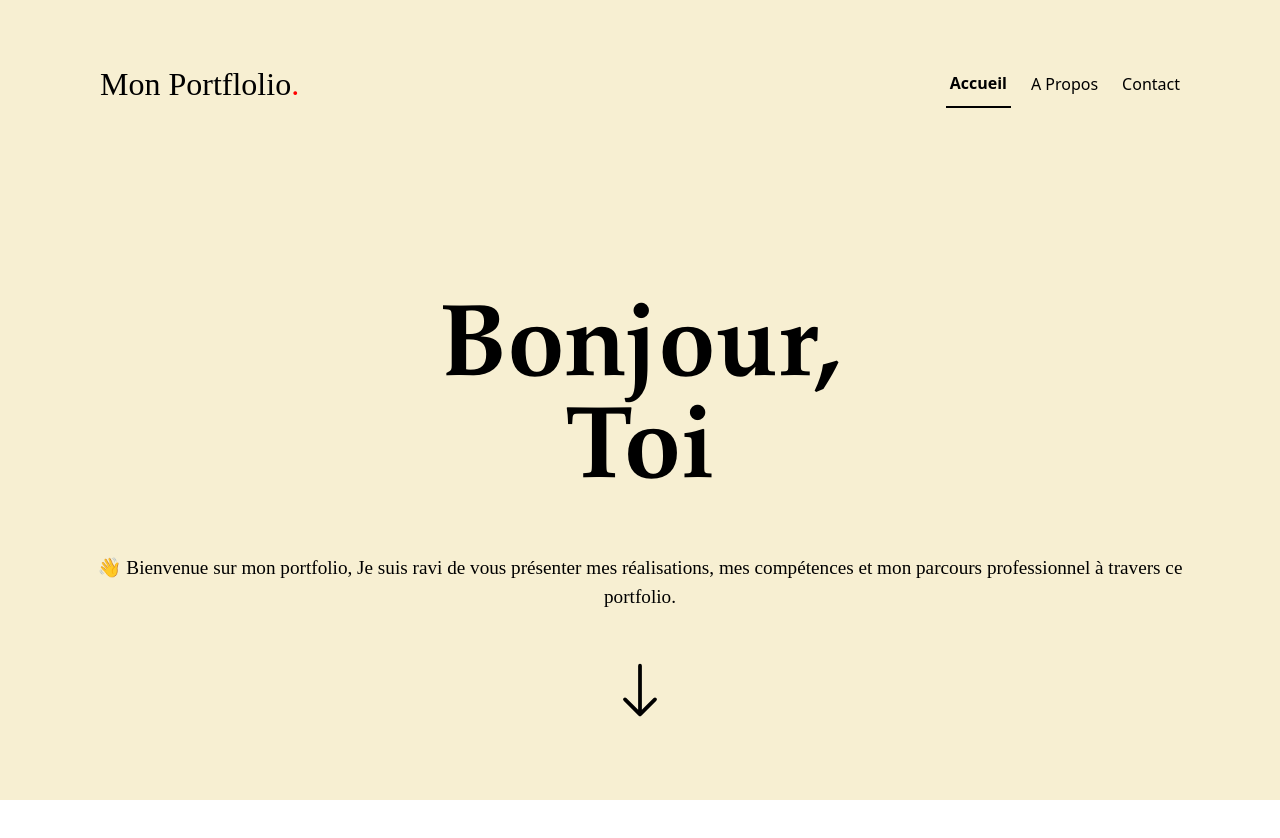
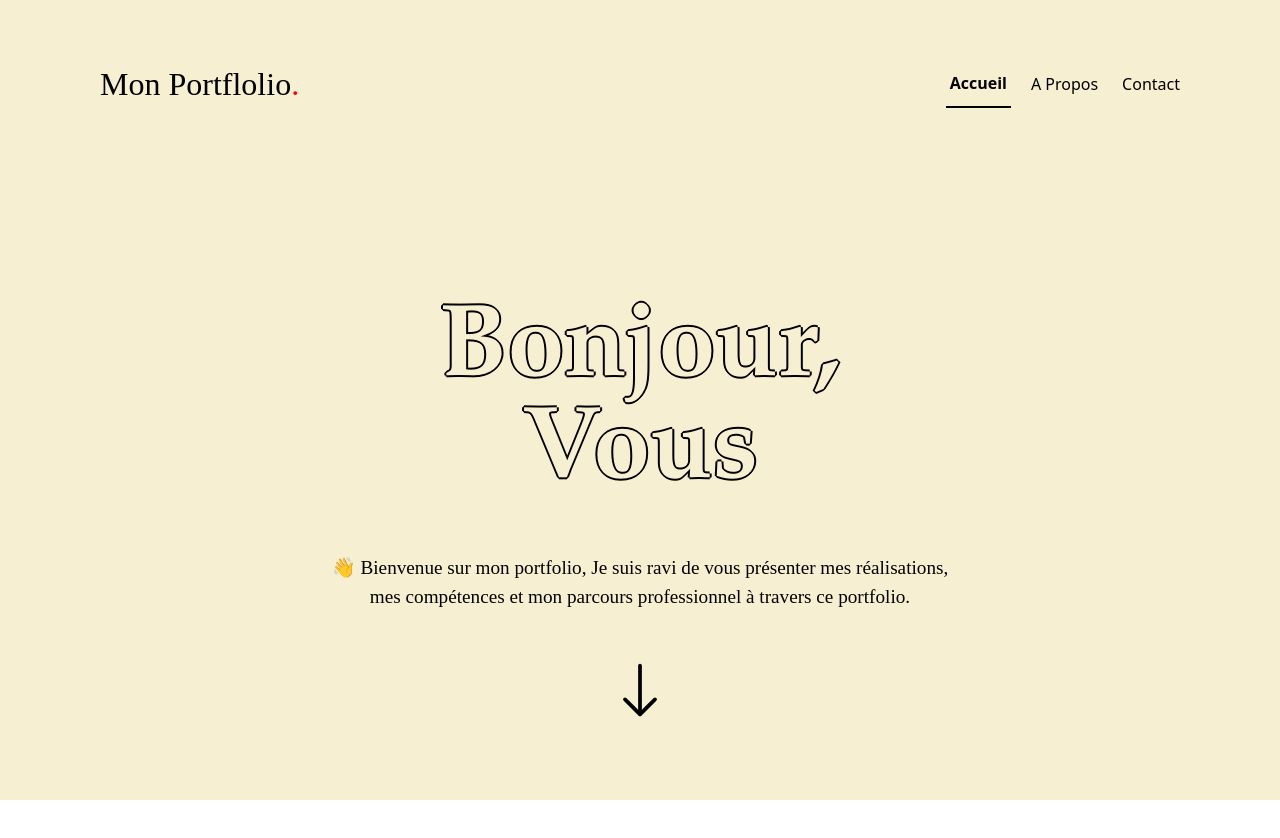
Before and after one commit to abdul-kodir2020/Mon-portfolio, a React (Create React App) app: page / in a window 1280 px wide. Shown: the top 838 px of the page. Built offline with nearby package versions, Linux system fonts and the light colour scheme; a web font is replaced by a local one.

Commit message:
5 files modified

```diff
--- a/src/App.js
+++ b/src/App.js
@@ -1,14 +1,20 @@
 import React from 'react';
+import { Routes, Route } from 'react-router-dom';
 import './style.css';
 import Accueil from './pages/Accueil';
+import Contact from './pages/Contact';
+import APropos from './pages/APropos';
 import Header from './components/Header';
-
 
 export default function App() {
   return (
     <div>
-      <Header/>
-      <Accueil />
+      <Header />
+      <Routes>
+        <Route path="/" element={<Accueil />} />
+        <Route path="/a-propos" element={<APropos />} />
+        <Route path="/contact" element={<Contact />} />
+      </Routes>
     </div>
   );
 }
--- a/src/pages/APropos.js
+++ b/src/pages/APropos.js
@@ -0,0 +1,8 @@
+import React from 'react';
+
+
+function APropos() {
+  return <div></div>;
+}
+
+export default APropos;
--- a/src/pages/Accueil.js
+++ b/src/pages/Accueil.js
@@ -13,16 +13,16 @@ function Accueil() {
 
   useEffect(() => {
     setTimeout(() => {
-      setTransform('translateX(0)')
-      setOpacity('1')
+      setTransform('translateX(0)');
+      setOpacity('1');
     }, 500);
     setTimeout(() => {
-      setTransform1('translateX(0)')
-      setOpacity1('1')
+      setTransform1('translateX(0)');
+      setOpacity1('1');
     }, 1000);
     setTimeout(() => {
-      setTransform2('translateY(0)')
-      setOpacity2('1')
+      setTransform2('translateY(0)');
+      setOpacity2('1');
     }, 1500);
     window.addEventListener('scroll', handleScroll);
   }, [backgroundColor]);
@@ -51,16 +51,28 @@ function Accueil() {
         class="divHeader d-flex align-items-end"
         style={{ backgroundColor: backgroundColor, color: color }}
       >
-        <div className="col-sm-12" style={{"transition": "all 0.5s ease"}}>
-          <p className="m-0 big text-center" style={{'transform':transform,"opacity":opacity,}}>
+        <div className="col-sm-12" style={{ transition: 'all 0.5s ease' }}>
+          <p
+            className="m-0 big text-center"
+            style={{ transform: transform, opacity: opacity }}
+          >
             Bonjour,
             <br />
-            Toi
+            Vous
           </p>
-          <p className="mt-5 description text-center" style={{'transform':transform1,"opacity":opacity1}}>
-            👋 Bienvenue sur mon portfolio, Je suis ravi de vous présenter mes réalisations, mes compétences et mon parcours professionnel à travers ce portfolio.
+          <p
+            className="mt-5 description text-center"
+            style={{ transform: transform1, opacity: opacity1 }}
+          >
+            👋 Bienvenue sur mon portfolio, Je suis ravi de vous présenter mes
+            réalisations, <br />
+            mes compétences et mon parcours professionnel à travers ce
+            portfolio.
           </p>
-          <p className="mt-5 text-center " style={{'transform':transform2,"opacity":opacity2}}>
+          <p
+            className="mt-5 text-center "
+            style={{ transform: transform2, opacity: opacity2 }}
+          >
             <BsArrowDown size={60} />
           </p>
         </div>
--- a/src/pages/Contact.js
+++ b/src/pages/Contact.js
@@ -0,0 +1,7 @@
+import React from 'react';
+
+function Contact() {
+  return <div></div>;
+}
+
+export default Contact;
--- a/src/style.css
+++ b/src/style.css
@@ -35,13 +35,15 @@ p {
 
 .divHeader div p {
   font-family: 'Palatino Linotype';
-  transition: all 0.5s ease;
 }
 
 .big {
   font-weight: bold;
   font-size: 8vw;
   line-height: 100%;
+  color: #f7efd2;
+  text-shadow: 2px 0 #000, -2px 0 #000, 0 2px #000, 0 -2px #000,
+             1px 1px #000, -1px -1px #000, 1px -1px #fff, -1px 1px #000;
 }
 
 .absolute {
```
